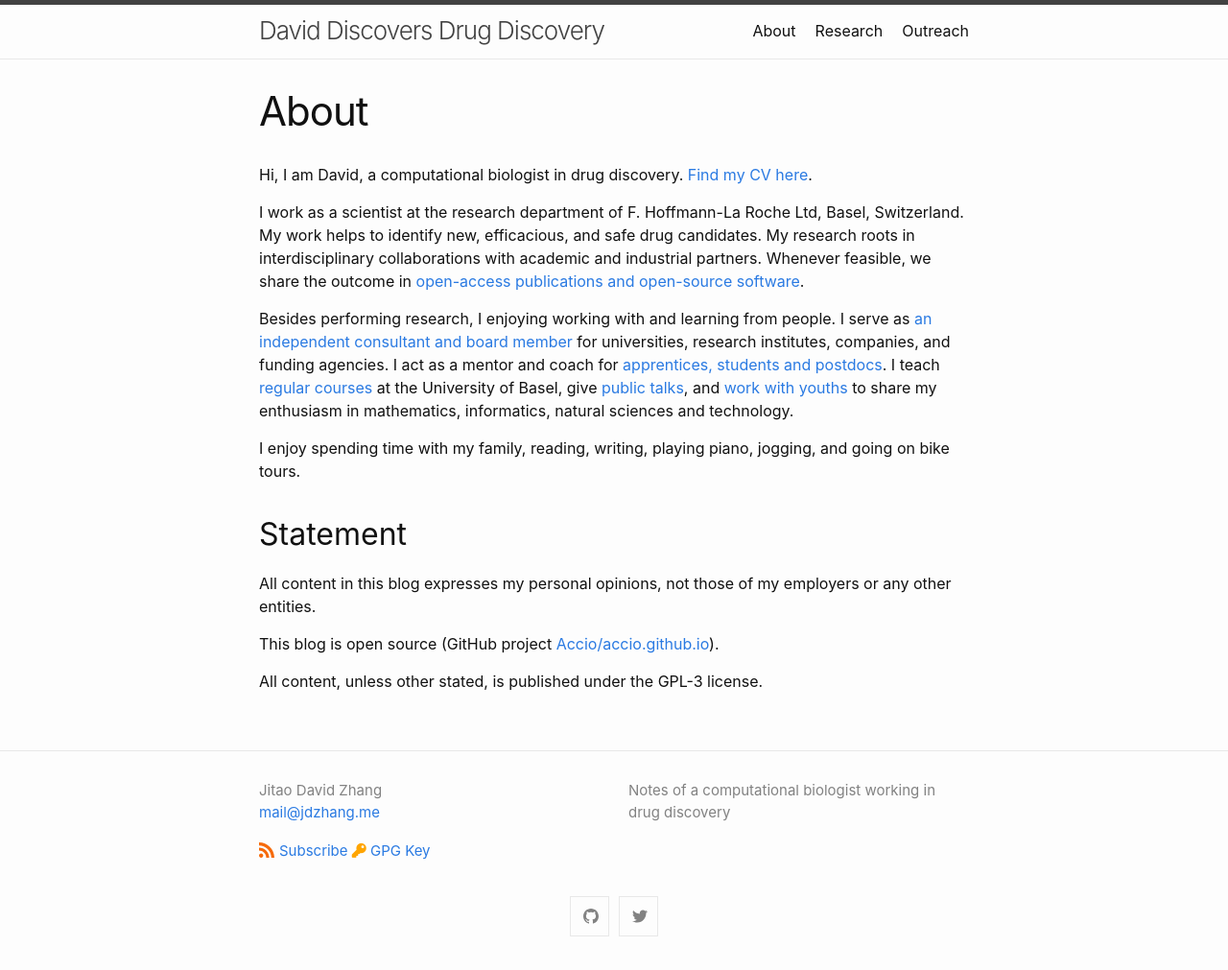
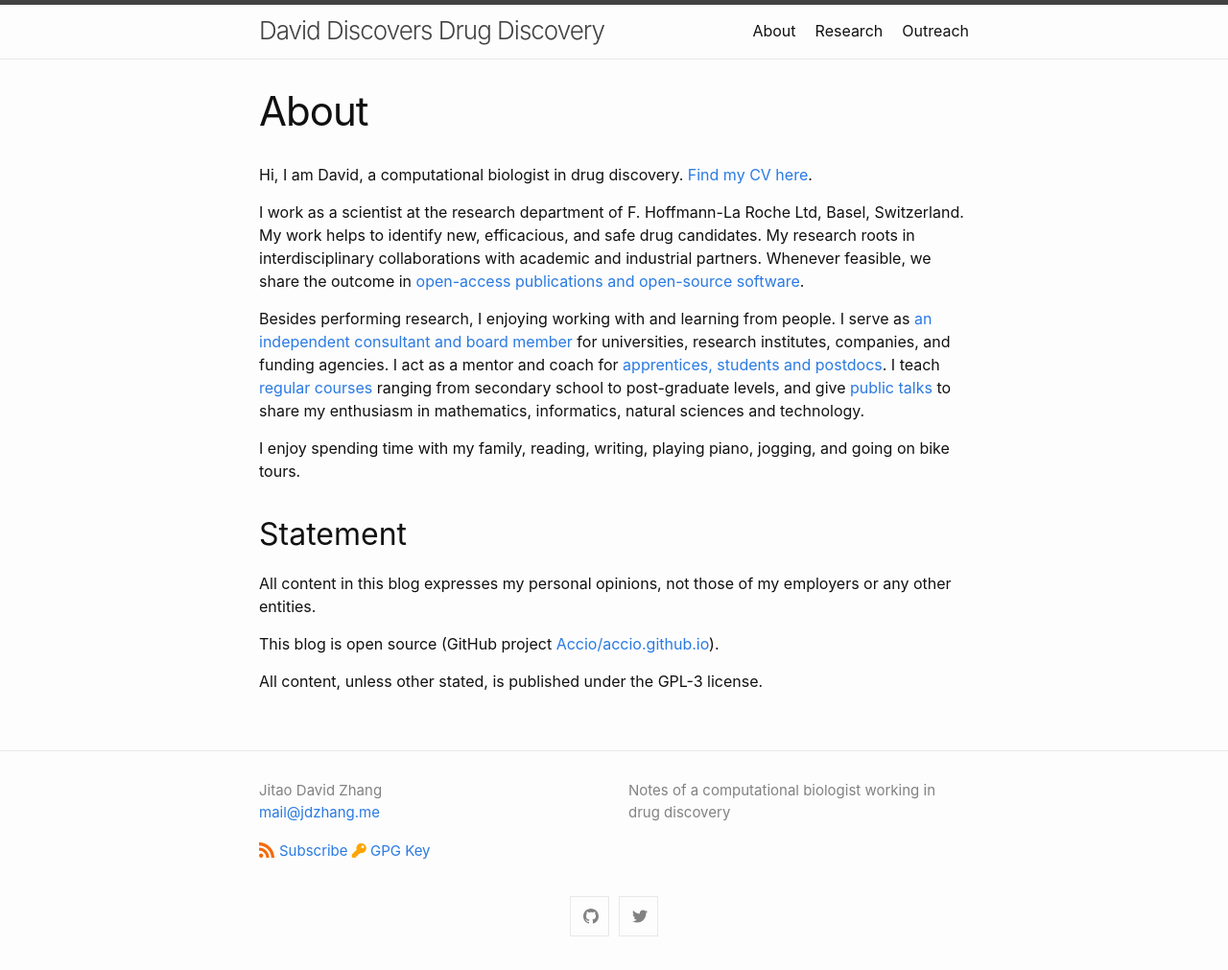
Before and after one commit to Accio/accio.github.io, a Jekyll site: the page built from _pages/about.md, in a window 1280 px wide. Shown: the whole page at 96% size. Built offline with Jekyll 4.4.1, drawn with Linux system fonts in a browser that asks for light colours.

Commit message:
removing Working with youths - put it under teaching

```diff
--- a/_pages/about.md
+++ b/_pages/about.md
@@ -8,7 +8,7 @@ Hi, I am David, a computational biologist in drug discovery. [Find my CV here](h
 
 I work as a scientist at the research department of F. Hoffmann-La Roche Ltd, Basel, Switzerland. My work helps to identify new, efficacious, and safe drug candidates. My research roots in interdisciplinary collaborations with academic and industrial partners. Whenever feasible, we share the outcome in [open-access publications and open-source software]({{site.url}}/research).
 
-Besides performing research, I enjoying working with and learning from people. I serve as [an independent consultant and board member]({{site.url}}/outreach#consultant-and-board-member) for universities, research institutes, companies, and funding agencies. I act as a mentor and coach for [apprentices, students and postdocs]({{site.url}}/outreach#mentoring-and-coaching). I teach [regular courses]({{site.url}}/outreach#teaching) at the University of Basel, give [public talks]({{site.url}}/outreach#public-talks), and [work with youths]({{site.url}}/outreach#working-with-youths) to share my enthusiasm in mathematics, informatics, natural sciences and technology.
+Besides performing research, I enjoying working with and learning from people. I serve as [an independent consultant and board member]({{site.url}}/outreach#consultant-and-board-member) for universities, research institutes, companies, and funding agencies. I act as a mentor and coach for [apprentices, students and postdocs]({{site.url}}/outreach#mentoring-and-coaching). I teach [regular courses]({{site.url}}/outreach#teaching) ranging from secondary school to post-graduate levels, and give [public talks]({{site.url}}/outreach#public-talks) to share my enthusiasm in mathematics, informatics, natural sciences and technology.
 
 I enjoy spending time with my family, reading, writing, playing piano, jogging, and going on bike tours.
 
```
Also changed, not shown: _pages/outreach.md (+1 -6 lines).
